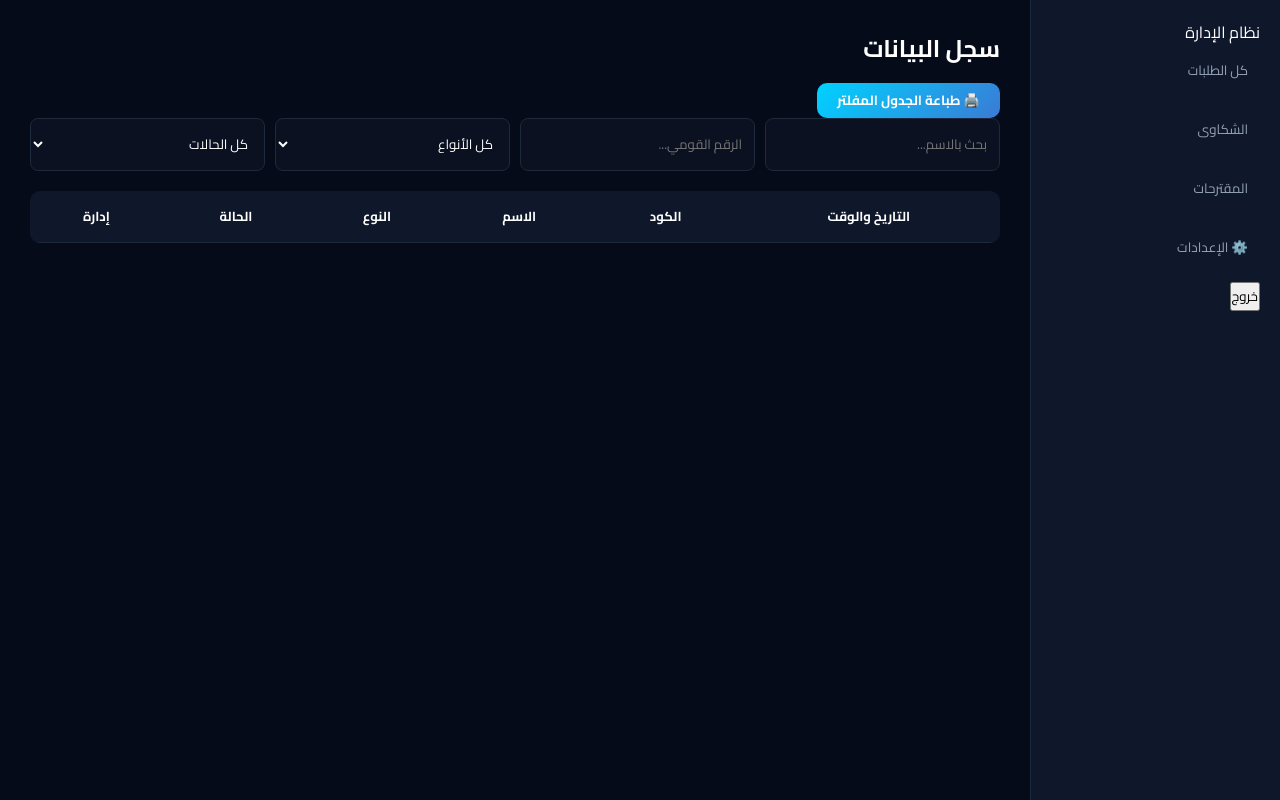
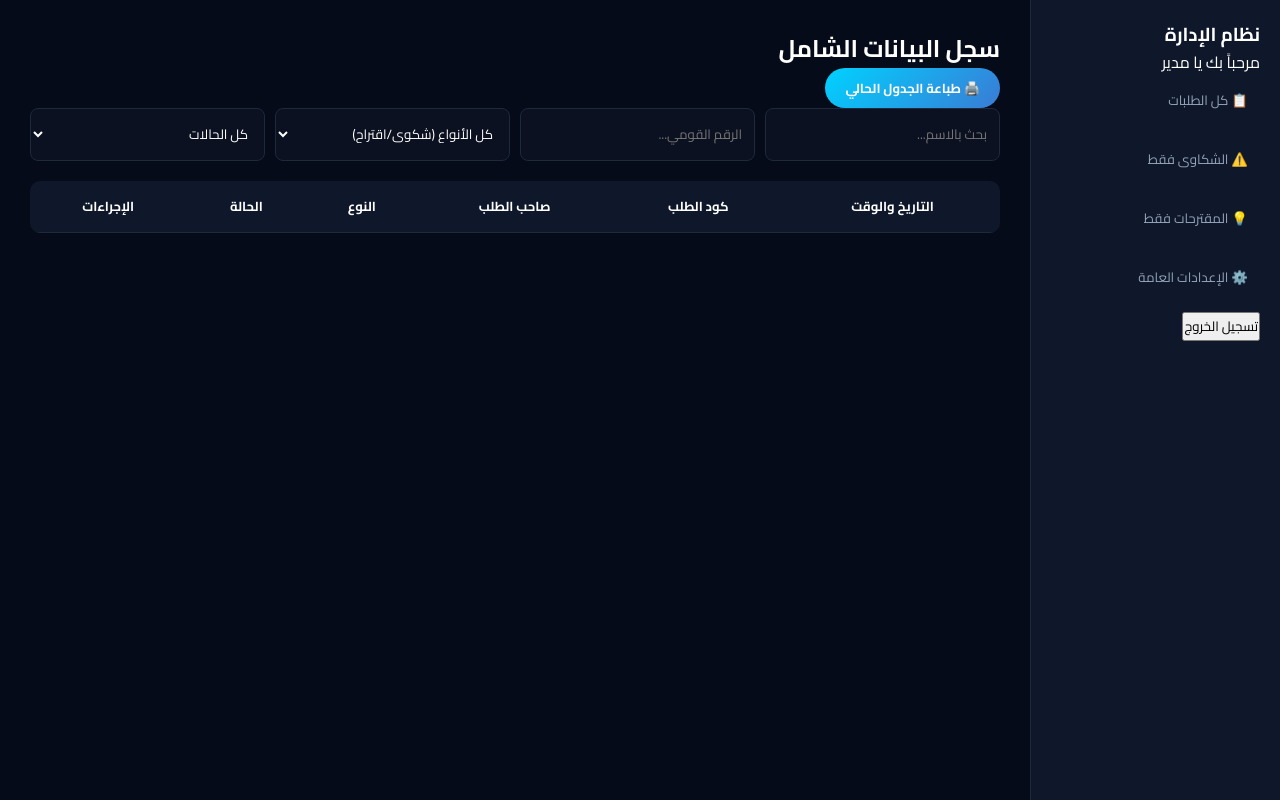
Before and after one commit to Itworkerssyndicate/itwsreq, a plain HTML site: page admin.html in a window 1280 px wide. Drawn offline with Linux system fonts and the light colour scheme; some packages are replaced by stand-ins of ours; no server answers; sample sign-in values are in the browser's storage; a script that the page names is missing.

Commit message:
Update admin.html

```diff
--- a/admin.html
+++ b/admin.html
@@ -2,39 +2,71 @@
 <html lang="ar" dir="rtl">
 <head>
     <meta charset="UTF-8">
-    <title>لوحة الإدارة - نظام الشكاوى</title>
+    <meta name="viewport" content="width=device-width, initial-scale=1.0">
+    <title>لوحة الإدارة - نظام الشكاوى المتطور</title>
     <link rel="stylesheet" href="style.css">
-    <script>if(!sessionStorage.getItem("isAdmin")) window.location.href="index.html";</script>
+    <script>
+        if(!sessionStorage.getItem("isAdmin")) {
+            window.location.href = "index.html";
+        }
+    </script>
 </head>
 <body class="admin-body">
+
     <aside class="sidebar">
-        <div class="sidebar-header">نظام الإدارة</div>
+        <div class="sidebar-header">
+            <h3>نظام الإدارة</h3>
+            <p>مرحباً بك يا مدير</p>
+        </div>
         <nav>
-            <button class="nav-item active" onclick="loadView('all', this)">كل الطلبات</button>
-            <button class="nav-item" onclick="loadView('شكوى', this)">الشكاوى</button>
-            <button class="nav-item" onclick="loadView('اقتراح', this)">المقترحات</button>
-            <button class="nav-item" onclick="showSettings()">⚙️ الإعدادات</button>
+            <button class="nav-item active" onclick="loadView('all', this)">📋 كل الطلبات</button>
+            <button class="nav-item" onclick="loadView('شكوى', this)">⚠️ الشكاوى فقط</button>
+            <button class="nav-item" onclick="loadView('اقتراح', this)">💡 المقترحات فقط</button>
+            <button class="nav-item" onclick="showSettings()">⚙️ الإعدادات العامة</button>
         </nav>
-        <button class="logout-btn" onclick="sessionStorage.clear(); location.href='index.html'">خروج</button>
+        <div class="sidebar-footer">
+            <button class="logout-btn" onclick="sessionStorage.clear(); location.href='index.html'">تسجيل الخروج</button>
+        </div>
     </aside>
 
     <main class="admin-content">
         <header class="content-header">
-            <h2 id="view-title">سجل البيانات</h2>
-            <button class="main-btn svc-styled" style="width:auto; padding:5px 20px;" onclick="printTableData()">🖨️ طباعة الجدول المفلتر</button>
+            <h2 id="view-title">سجل البيانات الشامل</h2>
+            <div class="header-actions">
+                <button class="svc-btn" onclick="printTableData()">🖨️ طباعة الجدول الحالي</button>
+            </div>
         </header>
 
         <div class="filter-bar">
             <input type="text" id="f-name" placeholder="بحث بالاسم..." oninput="filterTable()">
             <input type="text" id="f-nid" placeholder="الرقم القومي..." oninput="filterTable()">
-            <select id="f-type" onchange="filterTable()"><option value="">كل الأنواع</option><option value="شكوى">شكوى</option><option value="اقتراح">اقتراح</option></select>
-            <select id="f-status" onchange="filterTable()"><option value="">كل الحالات</option><option value="تم الاستلام">تم الاستلام</option><option value="تم الحل والإغلاق">مغلق</option></select>
+            <select id="f-type" onchange="filterTable()">
+                <option value="">كل الأنواع (شكوى/اقتراح)</option>
+                <option value="شكوى">شكاوى</option>
+                <option value="اقتراح">مقترحات</option>
+            </select>
+            <select id="f-status" onchange="filterTable()">
+                <option value="">كل الحالات</option>
+                <option value="تم الاستلام">تم الاستلام</option>
+                <option value="قيد المراجعة">قيد المراجعة</option>
+                <option value="تم الحل والإغلاق">تم الإغلاق</option>
+            </select>
         </div>
 
         <div class="table-container">
             <table id="mainTable">
-                <thead><tr><th>التاريخ والوقت</th><th>الكود</th><th>الاسم</th><th>النوع</th><th>الحالة</th><th>إدارة</th></tr></thead>
-                <tbody id="tbody"></tbody>
+                <thead>
+                    <tr>
+                        <th>التاريخ والوقت</th>
+                        <th>كود الطلب</th>
+                        <th>صاحب الطلب</th>
+                        <th>النوع</th>
+                        <th>الحالة</th>
+                        <th>الإجراءات</th>
+                    </tr>
+                </thead>
+                <tbody id="tbody">
+                    </tbody>
             </table>
         </div>
     </main>
```
